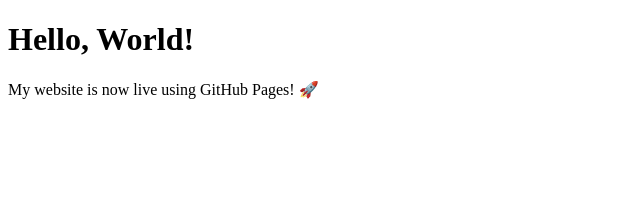
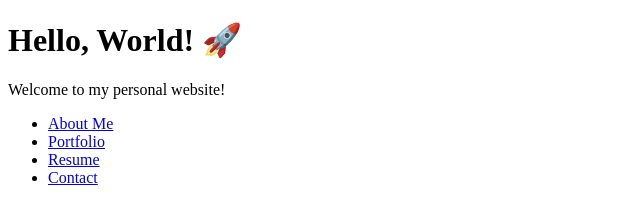
Before and after one commit to wakaduu/wakaduu.github.io, a plain HTML site: page index.html in a window 1280 px wide. Shown: the whole page, without its empty margins (0-640 px from the left). Drawn offline with Linux system fonts and the light colour scheme.

Commit message:
Update index.html

```diff
--- a/index.html
+++ b/index.html
@@ -6,7 +6,16 @@
     <title>Welcome to My Website</title>
 </head>
 <body>
-    <h1>Hello, World!</h1>
-    <p>My website is now live using GitHub Pages! 🚀</p>
+    <h1>Hello, World! 🚀</h1>
+    <p>Welcome to my personal website!</p>
+
+    <nav>
+        <ul>
+            <li><a href="about.html">About Me</a></li>
+            <li><a href="portfolio.html">Portfolio</a></li>
+            <li><a href="resume.html">Resume</a></li>
+            <li><a href="contact.html">Contact</a></li>
+        </ul>
+    </nav>
 </body>
 </html>
```
